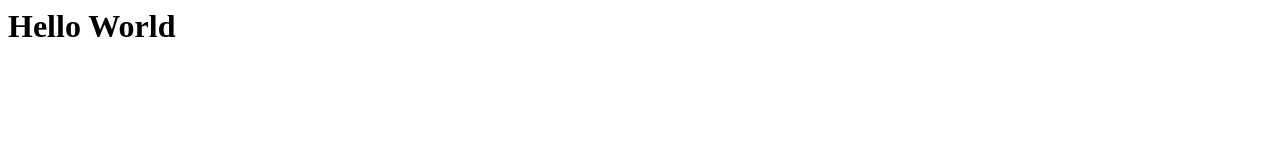
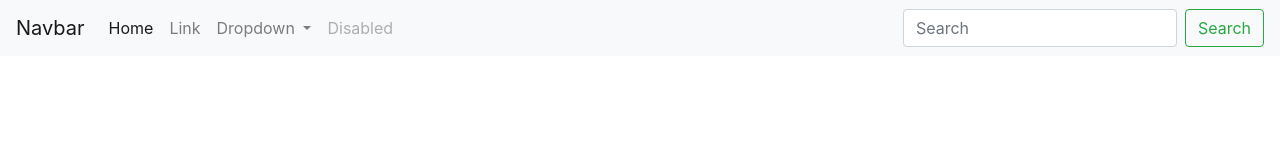
Before and after one commit to SparshDalal/SparshDalal.github.io, a plain HTML site: page index.html in a window 1280 px wide. Drawn offline with nearby package versions, Linux system fonts and the light colour scheme.

Commit message:
first commit

```diff
--- a/index.html
+++ b/index.html
@@ -1,8 +1,44 @@
+<!DOCTYPE html>
 <html>
     <head>
-        <title>Welcome</title>
+        <title>Sparsh Dalal</title>
+        <link rel="stylesheet" href="https://maxcdn.bootstrapcdn.com/bootstrap/4.0.0/css/bootstrap.min.css" integrity="sha384-Gn5384xqQ1aoWXA+058RXPxPg6fy4IWvTNh0E263XmFcJlSAwiGgFAW/dAiS6JXm" crossorigin="anonymous">
     </head>
     <body>
-      <h1>Hello World</h1>
+        <nav class="navbar navbar-expand-lg navbar-light bg-light">
+  <a class="navbar-brand" href="#">Navbar</a>
+  <button class="navbar-toggler" type="button" data-toggle="collapse" data-target="#navbarSupportedContent" aria-controls="navbarSupportedContent" aria-expanded="false" aria-label="Toggle navigation">
+    <span class="navbar-toggler-icon"></span>
+  </button>
+
+  <div class="collapse navbar-collapse" id="navbarSupportedContent">
+    <ul class="navbar-nav mr-auto">
+      <li class="nav-item active">
+        <a class="nav-link" href="#">Home <span class="sr-only">(current)</span></a>
+      </li>
+      <li class="nav-item">
+        <a class="nav-link" href="#">Link</a>
+      </li>
+      <li class="nav-item dropdown">
+        <a class="nav-link dropdown-toggle" href="#" id="navbarDropdown" role="button" data-toggle="dropdown" aria-haspopup="true" aria-expanded="false">
+          Dropdown
+        </a>
+        <div class="dropdown-menu" aria-labelledby="navbarDropdown">
+          <a class="dropdown-item" href="#">Action</a>
+          <a class="dropdown-item" href="#">Another action</a>
+          <div class="dropdown-divider"></div>
+          <a class="dropdown-item" href="#">Something else here</a>
+        </div>
+      </li>
+      <li class="nav-item">
+        <a class="nav-link disabled" href="#">Disabled</a>
+      </li>
+    </ul>
+    <form class="form-inline my-2 my-lg-0">
+      <input class="form-control mr-sm-2" type="search" placeholder="Search" aria-label="Search">
+      <button class="btn btn-outline-success my-2 my-sm-0" type="submit">Search</button>
+    </form>
+  </div>
+</nav>
     </body>
 </html>
```
